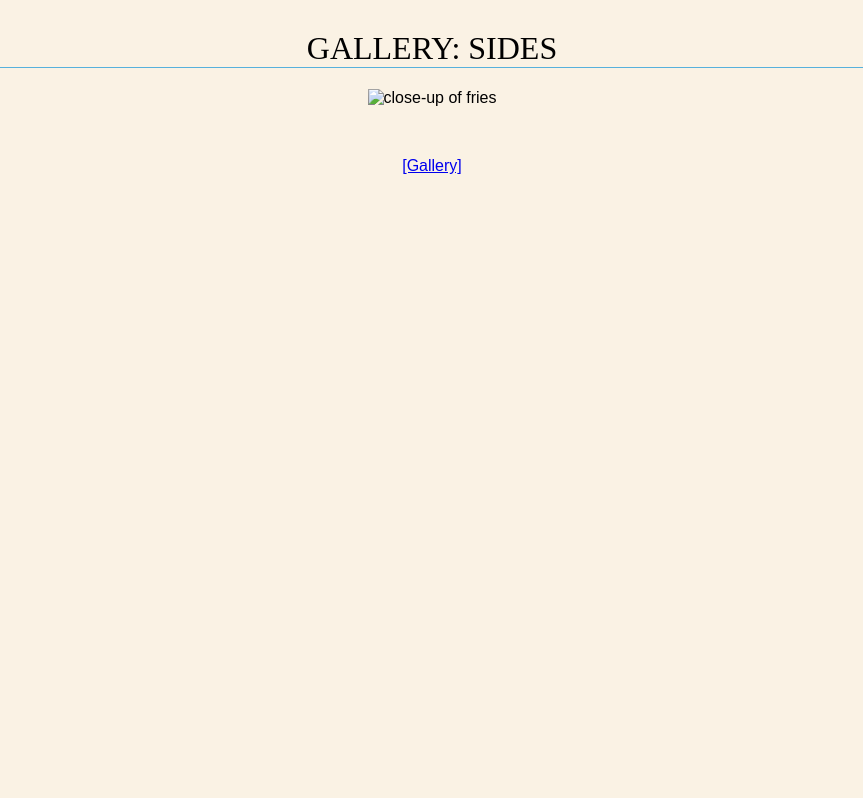
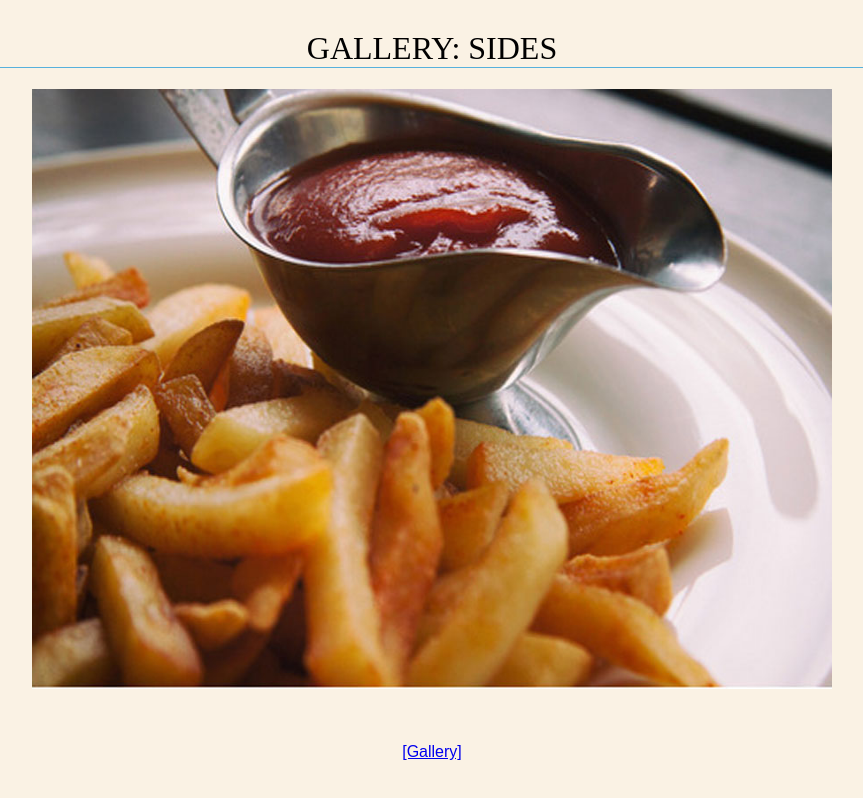
Before and after one commit to morgueink/fid, a plain HTML site: page bistro/fries.html in a window 1280 px wide. Shown: the whole page, without its empty margins (208-1071 px from the left). Drawn offline with Linux system fonts and the light colour scheme.

Commit message:
Update fries.html

```diff
--- a/bistro/fries.html
+++ b/bistro/fries.html
@@ -28,7 +28,7 @@ h1 {
 
 <h1>Gallery: Sides</h1>
 
-<p><img src="images/fries-800.jpg" alt="close-up of fries" width="800" height="600"></p><br>
+<p><img src="fries-800.jpg" alt="close-up of fries" width="800" height="600"></p><br>
 <nav>
 <p><a href="gallery.html">[Gallery]</a></p>
 </nav>
```
